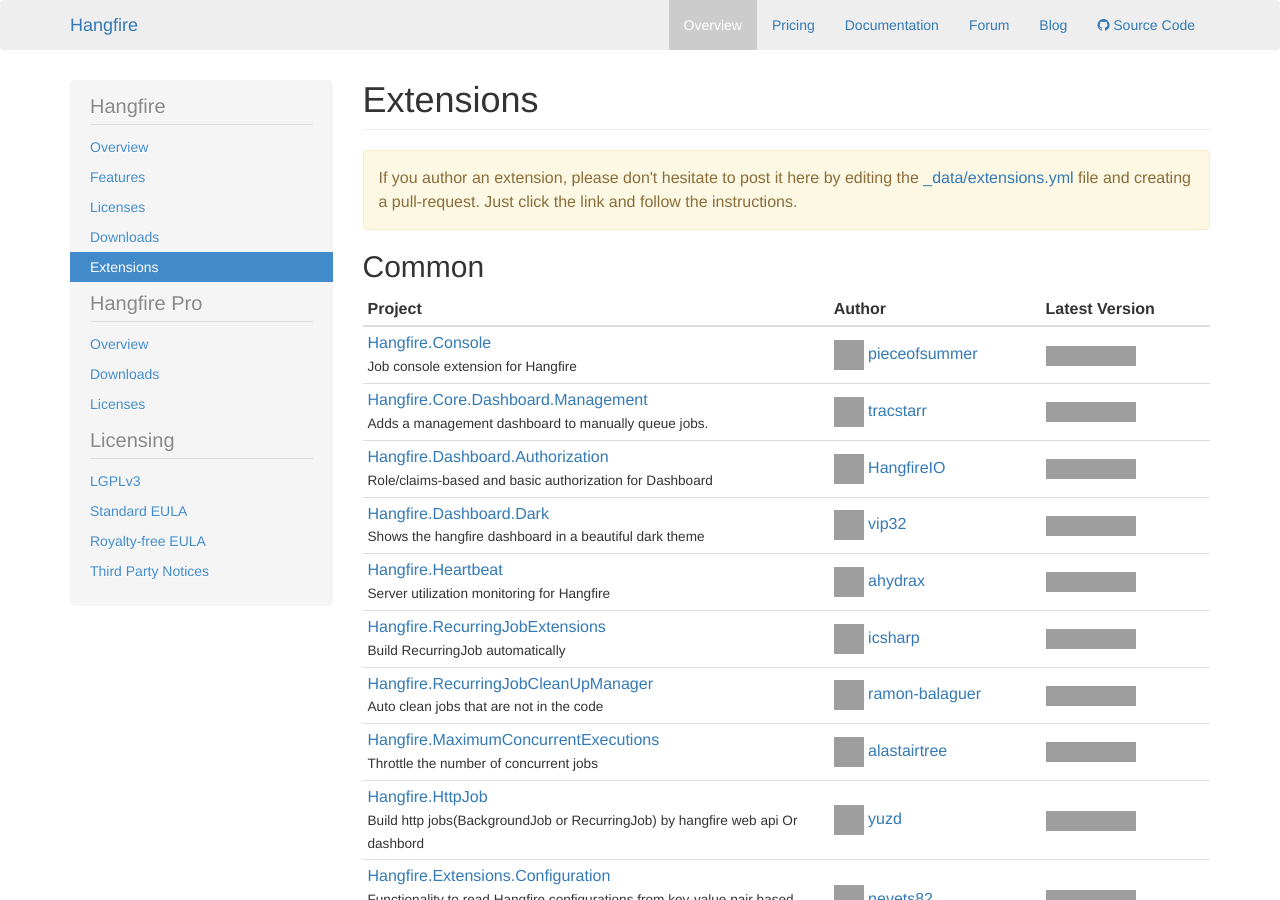
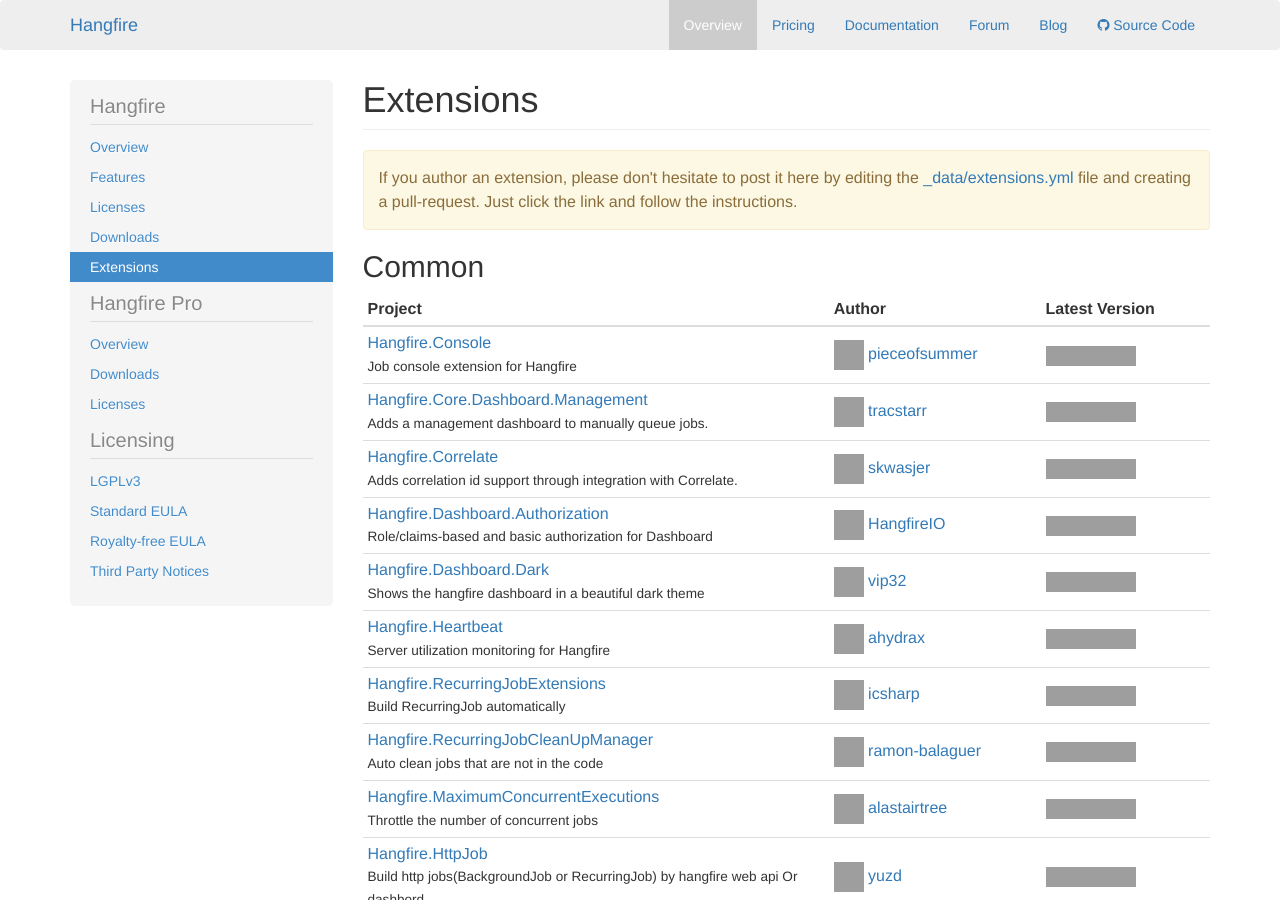
Before and after one commit to HangfireIO/Hangfire.io, a Jekyll site: the page built from extensions.md, in a window 1280 px wide and 900 px high. Built offline with Jekyll 4.4.1, drawn with Linux system fonts in a browser that asks for light colours; grey boxes are pictures that could not be loaded.

Commit message:
Added Hangfire.Correlate (#60)

```diff
--- a/_data/extensions.yml
+++ b/_data/extensions.yml
@@ -14,6 +14,11 @@
       description: Adds a management dashboard to manually queue jobs.
       url: https://github.com/tracstarr/Hangfire.Core.Dashboard.Management
       author: tracstarr
+
+    - name: Hangfire.Correlate
+      description: Adds correlation id support through integration with Correlate.
+      url: https://github.com/skwasjer/Hangfire.Correlate
+      author: skwasjer
 
     - name: Hangfire.Dashboard.Authorization
       description: Role/claims-based and basic authorization for Dashboard
```
